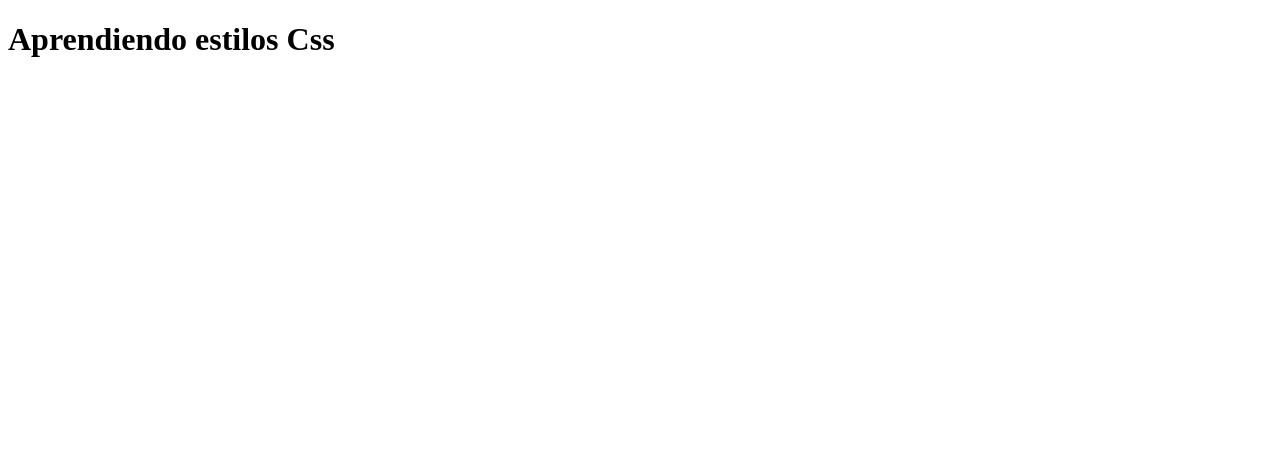
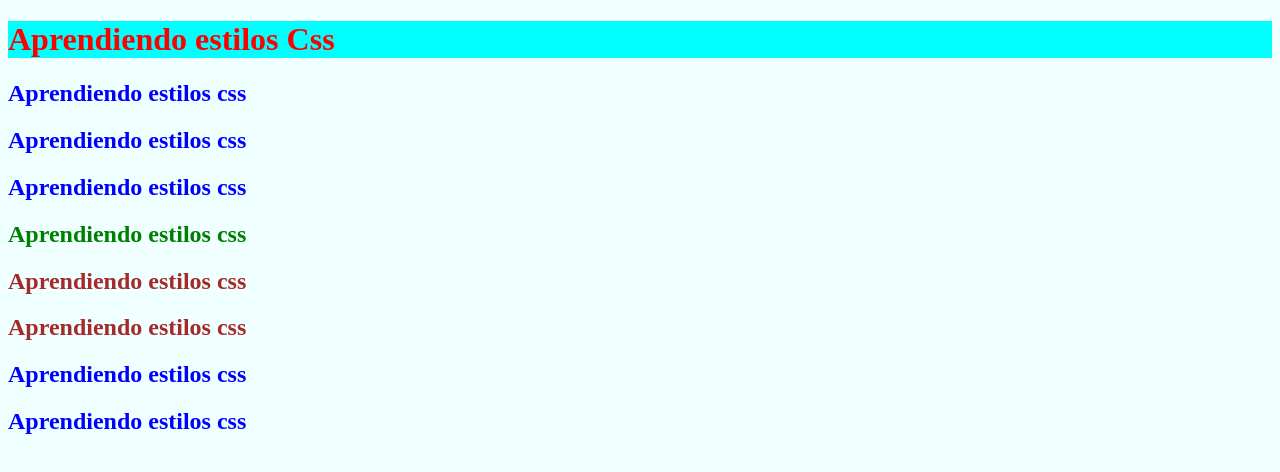
Before and after one commit to HurtadoMendezArturo/PracticandoCss, a plain HTML site: page index.html in a window 1280 px wide. Drawn offline with Linux system fonts and the light colour scheme.

Commit message:
Probando Css

```diff
--- a/index.html
+++ b/index.html
@@ -4,8 +4,18 @@
     <meta charset="UTF-8">
     <meta name="viewport" content="width=device-width, initial-scale=1.0">
     <title>Practicando Css</title>
+    <link rel="stylesheet" href="styles.css">
+
 </head>
 <body>
-    <h1>Aprendiendo estilos Css</h1>
+    <h1 class="brown">Aprendiendo estilos Css</h1>
+    <h2>Aprendiendo estilos css</h2>
+    <h2>Aprendiendo estilos css</h2>
+    <h2>Aprendiendo estilos css</h2>
+    <h2 id="ultimo">Aprendiendo estilos css</h2>
+    <h2 class="brown">Aprendiendo estilos css</h2>
+    <h2 class="brown">Aprendiendo estilos css</h2>
+    <h2>Aprendiendo estilos css</h2>
+    <h2>Aprendiendo estilos css</h2>
 </body>
 </html>
--- a/styles.css
+++ b/styles.css
@@ -0,0 +1,17 @@
+body{
+    background-color: azure;
+}
+h1{
+    color: red;
+    background-color: aqua;
+}
+
+h2{
+    color: blue;
+}
+#ultimo{
+    color: green;
+}
+h2.brown{
+    color: brown;
+}
```
